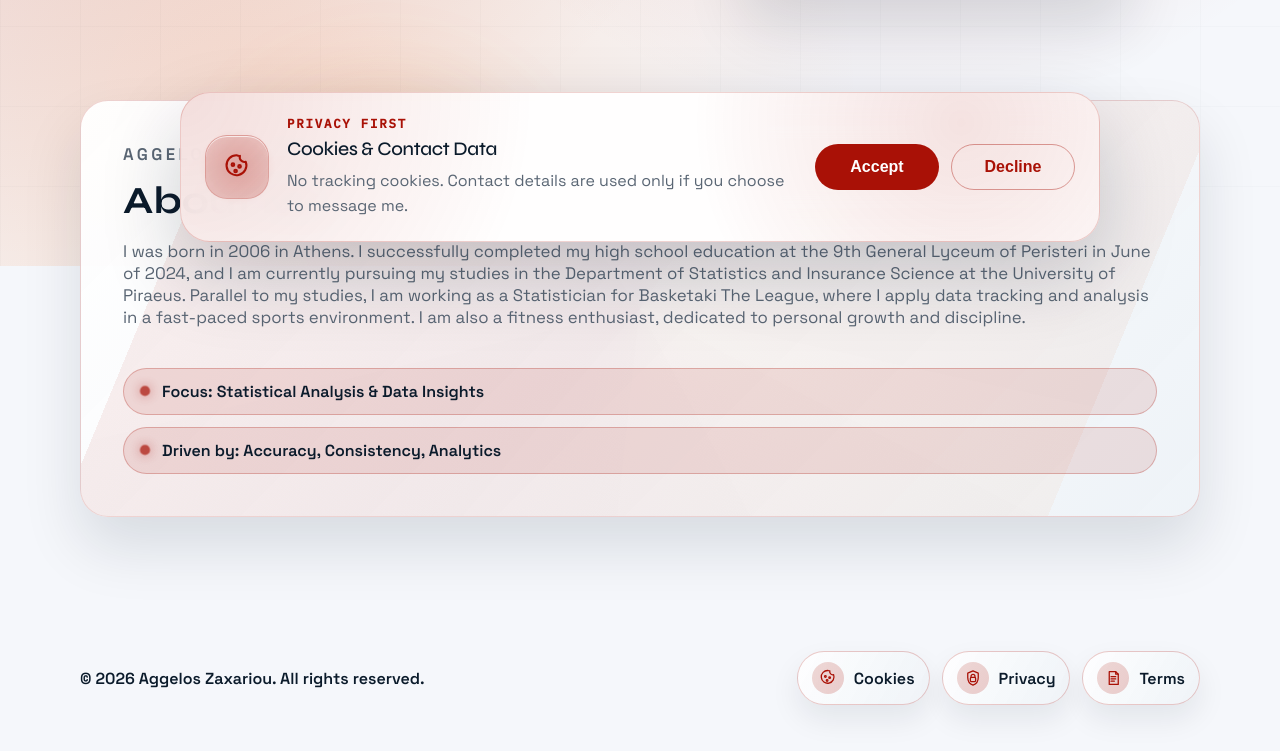
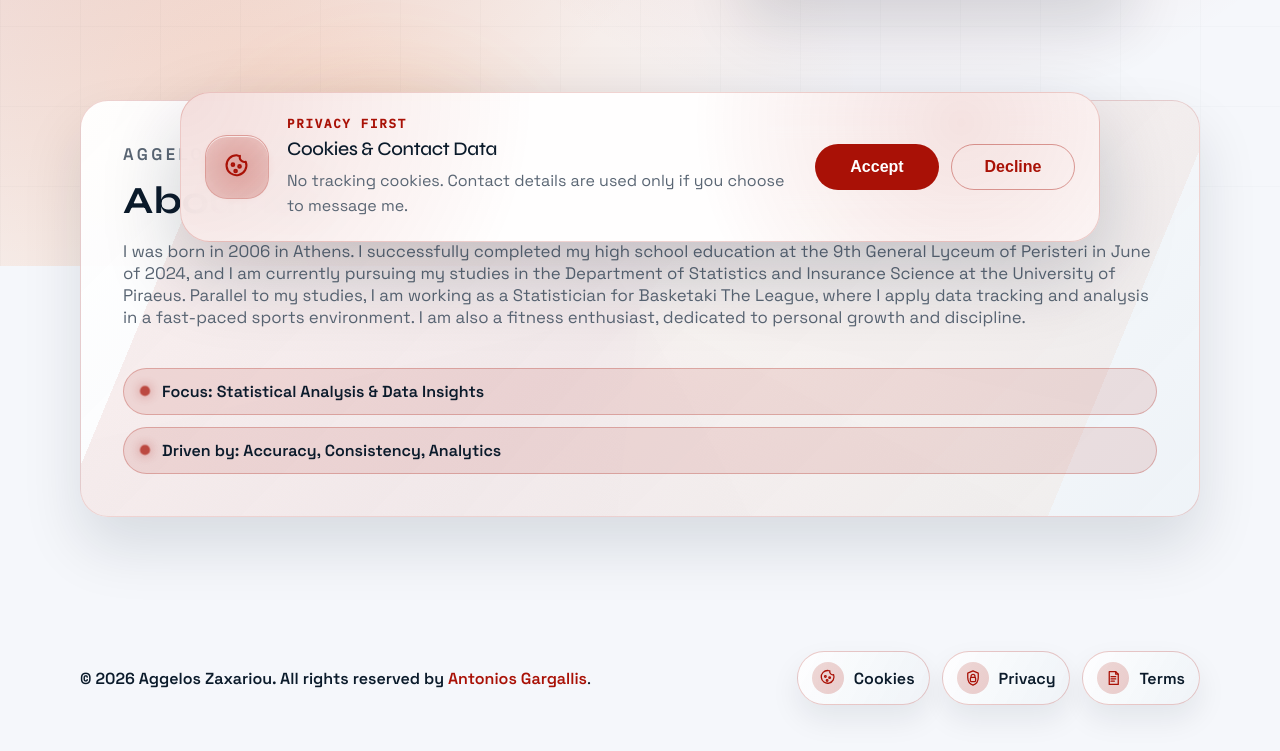
Before and after one commit to aggeloszax/aggeloszax.github.io, a website built with Vite: page index.html in a window 1280 px wide. Shown: the part 534-1285 px from the top of the page. Built offline with nearby package versions, Linux system fonts and the light colour scheme.

Commit message:
fixing terms

```diff
--- a/src/data/site.js
+++ b/src/data/site.js
@@ -259,9 +259,9 @@ export const site = {
               "Messages are delivered through the Formspree contact form service. By submitting the form, you understand that your message is transmitted to that service so it can reach me.",
           },
           {
-            heading: "Your choice",
+            heading: "Copyright notice",
             body:
-              "If you do not want to share personal details, simply do not submit the contact form. You can still browse the site without doing so.",
+              "This portfolio website is copyrighted by <a href=\"https://agargallis.github.io\" target=\"_blank\" rel=\"noreferrer\">agargallis.github.io</a> and Antonios Gargallis, the creator of this portfolio, and is presented with copyright wording adjusted to Aggelos Zaxariou information.",
           },
         ],
       },
@@ -303,6 +303,7 @@ export const site = {
   footer: {
     text: "© 2026 Aggelos Zaxariou. All rights reserved.",
     href: "https://www.linkedin.com/in/aggelos-zachariou-3ba870348/",
+    creatorHref: "https://agargallis.github.io",
     legalLabel: "Legal",
   },
 };
--- a/src/render.js
+++ b/src/render.js
@@ -624,12 +624,15 @@ export const renderLegalPage = (pageKey) => {
 
 export const renderFooter = () => {
   const year = new Date().getFullYear();
-  const footerText = site.footer.text.replace(/\b\d{4}\b/, String(year));
+  const footerPrimaryText = `© ${year} Aggelos Zaxariou. All rights reserved by `;
 
   return `
   <footer class="site-footer">
     <div class="container footer-inner">
-      <a href="${site.footer.href}" class="footer-link">${footerText}</a>
+      <p class="footer-copy">
+        <a href="${site.footer.href}" class="footer-link">${footerPrimaryText}</a>
+        <a href="${site.footer.creatorHref}" class="footer-link inline-link footer-credit-link" target="_blank" rel="noreferrer">Antonios Gargallis</a><span aria-hidden="true">.</span>
+      </p>
       <div class="footer-legal" aria-label="${site.footer.legalLabel}">
         ${renderLegalLinks(site.legal.links)}
       </div>
--- a/src/styles.css
+++ b/src/styles.css
@@ -1226,6 +1226,14 @@ a {
   font-weight: 600;
 }
 
+.footer-copy {
+  margin: 0;
+}
+
+.footer-credit-link {
+  white-space: nowrap;
+}
+
 .footer-legal {
   display: flex;
   align-items: center;
```
